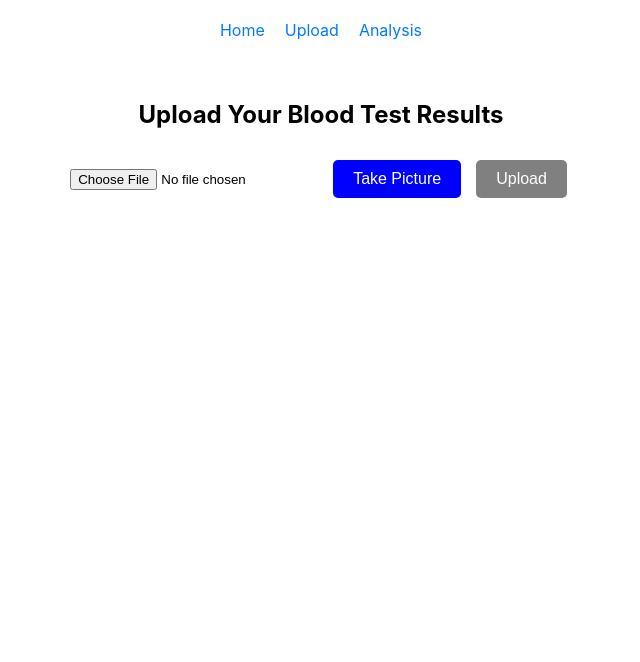
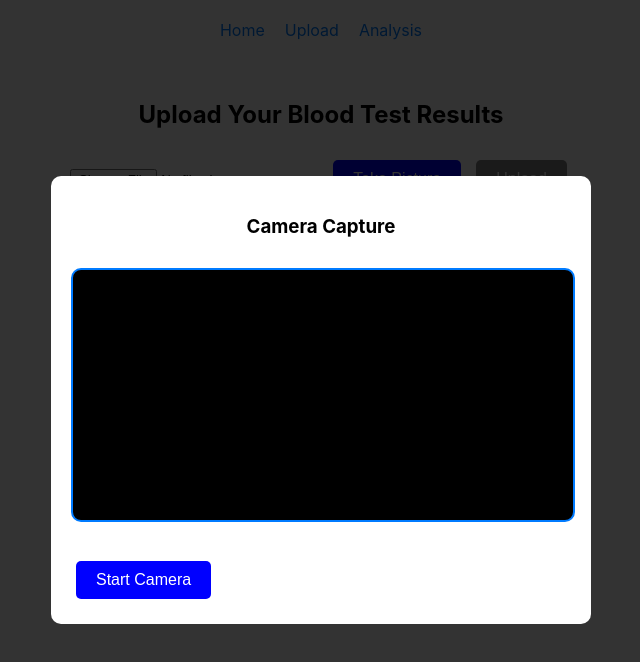
Before and after one commit to Chrisawgey/blood-result-analyzer, a React (Create React App) app: page /upload in a window 1280 px wide. Both pictures are taken after a click on the button "Take Picture". Shown: the top 662 px of the page, without its empty margins (319-959 px from the left). Built offline with nearby package versions, Linux system fonts and the light colour scheme; no server answers.

Commit message:
fix for the camera

```diff
--- a/src/components/Upload.js
+++ b/src/components/Upload.js
@@ -1,7 +1,176 @@
 // src/components/Upload.js
-import React, { useState, useRef, useEffect } from 'react';
+import React, { useState, useRef } from 'react';
 import Tesseract from 'tesseract.js';
 import { toast } from 'react-toastify';
+
+// New CameraCapture Component
+const CameraCapture = ({ setCapturedImage, setFile, setShowCameraModal }) => {
+  const videoRef = useRef(null);
+  const canvasRef = useRef(null);
+  const [stream, setStream] = useState(null);
+
+  const startCamera = async () => {
+    try {
+      const userStream = await navigator.mediaDevices.getUserMedia({
+        video: {
+          width: { ideal: 1280 },
+          height: { ideal: 720 },
+          facingMode: 'environment'
+        }
+      });
+
+      if (videoRef.current) {
+        videoRef.current.srcObject = userStream;
+        videoRef.current.onloadedmetadata = () => {
+          videoRef.current.play();
+        };
+      }
+      setStream(userStream);
+    } catch (error) {
+      console.error('Camera access error:', error);
+      toast.error('Error accessing camera. Please check permissions.', { style: { color: 'black' } });
+    }
+  };
+
+  const stopCamera = () => {
+    if (stream) {
+      stream.getTracks().forEach(track => track.stop());
+      setStream(null);
+    }
+  };
+
+  const takePicture = () => {
+    if (!videoRef.current || !canvasRef.current) {
+      toast.error('Camera is not ready yet!', { style: { color: 'black' } });
+      return;
+    }
+
+    const video = videoRef.current;
+    const canvas = canvasRef.current;
+    const context = canvas.getContext('2d');
+
+    if (video.videoWidth === 0 || video.videoHeight === 0) {
+      toast.error('Error capturing image. Please try again.', { style: { color: 'black' } });
+      return;
+    }
+
+    canvas.width = video.videoWidth;
+    canvas.height = video.videoHeight;
+    context.drawImage(video, 0, 0, canvas.width, canvas.height);
+
+    const imageData = canvas.toDataURL('image/png');
+
+    // Convert data URL to Blob
+    const byteCharacters = atob(imageData.split(',')[1]);
+    const byteNumbers = new Array(byteCharacters.length);
+    for (let i = 0; i < byteCharacters.length; i++) {
+      byteNumbers[i] = byteCharacters.charCodeAt(i);
+    }
+    const byteArray = new Uint8Array(byteNumbers);
+    const blob = new Blob([byteArray], { type: 'image/png' });
+
+    setCapturedImage(imageData);
+    setFile(new File([blob], 'captured-image.png', { type: 'image/png' }));
+
+    stopCamera();
+    setShowCameraModal(false);
+    toast.success('Picture captured!', { style: { color: 'black' } });
+  };
+
+  return (
+    <div
+      style={{
+        position: 'fixed',
+        top: '0',
+        left: '0',
+        width: '100%',
+        height: '100%',
+        backgroundColor: 'rgba(0, 0, 0, 0.8)',
+        display: 'flex',
+        justifyContent: 'center',
+        alignItems: 'center',
+        zIndex: 1000,
+      }}
+    >
+      <div
+        style={{
+          backgroundColor: 'white',
+          padding: '20px',
+          borderRadius: '10px',
+          width: '90%',
+          maxWidth: '500px'
+        }}
+      >
+        <h3>Camera Capture</h3>
+        <video
+          ref={videoRef}
+          autoPlay
+          playsInline
+          style={{
+            width: '100%',
+            maxHeight: '400px',
+            backgroundColor: 'black'
+          }}
+        ></video>
+        <canvas ref={canvasRef} style={{ display: 'none' }}></canvas>
+
+        <div style={{
+          display: 'flex',
+          justifyContent: 'space-between',
+          marginTop: '20px'
+        }}>
+          {!stream ? (
+            <button
+              onClick={startCamera}
+              style={{
+                backgroundColor: 'blue',
+                color: 'white',
+                padding: '10px 20px',
+                border: 'none',
+                borderRadius: '5px',
+                cursor: 'pointer'
+              }}
+            >
+              Start Camera
+            </button>
+          ) : (
+            <>
+              <button
+                onClick={takePicture}
+                style={{
+                  backgroundColor: 'green',
+                  color: 'white',
+                  padding: '10px 20px',
+                  border: 'none',
+                  borderRadius: '5px',
+                  cursor: 'pointer'
+                }}
+              >
+                Capture
+              </button>
+              <button
+                onClick={() => {
+                  stopCamera();
+                  setShowCameraModal(false);
+                }}
+                style={{
+                  backgroundColor: 'red',
+                  color: 'white',
+                  padding: '10px 20px',
+                  border: 'none',
+                  borderRadius: '5px',
+                  cursor: 'pointer'
+                }}
+              >
+                Close
+              </button>
+            </>
+          )}
+        </div>
+      </div>
+    </div>
+  );
+};
 
 function Upload() {
   const [file, setFile] = useState(null);
@@ -9,8 +178,6 @@ function Upload() {
   const [isUploading, setIsUploading] = useState(false);
   const [showCameraModal, setShowCameraModal] = useState(false);
   const [capturedImage, setCapturedImage] = useState(null);
-  const videoRef = useRef(null);
-  const canvasRef = useRef(null);
 
   // Handle file upload
   const handleFileChange = (e) => {
@@ -20,107 +187,6 @@ function Upload() {
       setCapturedImage(null); // Clear any previously captured image
       toast.success('File selected!', { style: { color: 'black' } });
     }
-  };
-
-  // Improved startCamera method
-  const startCamera = () => {
-    // Check if getUserMedia is supported
-    if (!navigator.mediaDevices || !navigator.mediaDevices.getUserMedia) {
-      toast.error('Camera access not supported in this browser', { style: { color: 'black' } });
-      console.error('getUserMedia is not supported in this browser');
-      return;
-    }
-
-    // Request camera access with more specific constraints
-    navigator.mediaDevices
-      .getUserMedia({
-        video: {
-          width: { ideal: 1280 },
-          height: { ideal: 720 },
-          facingMode: 'environment' // Prefer back camera on mobile devices
-        }
-      })
-      .then((stream) => {
-        if (videoRef.current) {
-          videoRef.current.srcObject = stream;
-
-          // Add event listeners to handle video loading
-          videoRef.current.onloadedmetadata = () => {
-            videoRef.current.play()
-              .then(() => {
-                console.log('Video playback started successfully');
-                setShowCameraModal(true);
-              })
-              .catch(err => {
-                console.error('Error playing video:', err);
-                toast.error('Error starting camera', { style: { color: 'black' } });
-              });
-          };
-
-          // Log stream details for debugging
-          console.log('Camera stream started:', stream);
-          const videoTracks = stream.getVideoTracks();
-          console.log('Video tracks:', videoTracks);
-        }
-      })
-      .catch((err) => {
-        console.error('Detailed camera access error:', err);
-
-        // Provide more specific error messaging
-        if (err.name === 'NotAllowedError') {
-          toast.error('Camera access was denied. Please check your browser permissions.', { style: { color: 'black' } });
-        } else if (err.name === 'NotFoundError') {
-          toast.error('No camera found on this device.', { style: { color: 'black' } });
-        } else {
-          toast.error(`Camera error: ${err.message}`, { style: { color: 'black' } });
-        }
-      });
-  };
-
-  // Stop the camera
-  const stopCamera = () => {
-    if (videoRef.current && videoRef.current.srcObject) {
-      videoRef.current.srcObject.getTracks().forEach((track) => track.stop());
-    }
-  };
-
-  // Capture the image from the camera
-  const takePicture = () => {
-    if (videoRef.current && canvasRef.current) {
-      const video = videoRef.current;
-      const canvas = canvasRef.current;
-      const context = canvas.getContext('2d');
-
-      // Set canvas dimensions to match video stream
-      canvas.width = video.videoWidth;
-      canvas.height = video.videoHeight;
-
-      // Draw the current video frame onto the canvas
-      context.drawImage(video, 0, 0, canvas.width, canvas.height);
-
-      // Convert the canvas image to a data URL and set it as the captured image
-      const imageData = canvas.toDataURL('image/png');
-      setCapturedImage(imageData);
-
-      // Convert the canvas image to a file
-      canvas.toBlob((blob) => {
-        const file = new File([blob], 'captured-image.png', { type: 'image/png' });
-        setFile(file);
-      }, 'image/png');
-
-      // Stop the camera stream
-      stopCamera();
-      setShowCameraModal(false); // Close the camera modal
-
-      toast.success('Picture captured!', { style: { color: 'black' } });
-    }
-  };
-
-  // Retake the picture
-  const retakePicture = () => {
-    setCapturedImage(null);
-    setFile(null);
-    startCamera(); // Restart the camera
   };
 
   // Process the file (uploaded or captured)
@@ -168,13 +234,6 @@ function Upload() {
     }
   };
 
-  // Clean up the camera stream when the component unmounts
-  useEffect(() => {
-    return () => {
-      stopCamera();
-    };
-  }, []);
-
   return (
     <div style={{ textAlign: 'center', padding: '20px' }}>
       <h2>Upload Your Blood Test Results</h2>
@@ -184,7 +243,7 @@ function Upload() {
 
       {/* Take Picture Button */}
       <button
-        onClick={startCamera}
+        onClick={() => setShowCameraModal(true)}
         style={{ marginLeft: '10px', backgroundColor: 'blue', color: 'white' }}
         disabled={showCameraModal || !!capturedImage}
       >
@@ -206,59 +265,12 @@ function Upload() {
 
       {/* Camera Modal */}
       {showCameraModal && (
-        <div
-          style={{
-            position: 'fixed',
-            top: '0',
-            left: '0',
-            width: '100%',
-            height: '100%',
-            backgroundColor: 'rgba(0, 0, 0, 0.8)',
-            display: 'flex',
-            justifyContent: 'center',
-            alignItems: 'center',
-            zIndex: 1000,
-          }}
-        >
-          <div style={{ backgroundColor: 'white', padding: '20px', borderRadius: '10px' }}>
-            <h3>Camera Preview</h3>
-            <video
-              ref={videoRef}
-              autoPlay
-              playsInline
-              style={{ width: '300px', height: '200px', border: '1px solid black' }}
-            ></video>
-            <button
-              onClick={takePicture}
-              style={{
-                display: 'block',
-                margin: '10px auto',
-                backgroundColor: 'green',
-                color: 'white',
-              }}
-            >
-              Capture
-            </button>
-            <button
-              onClick={() => {
-                stopCamera();
-                setShowCameraModal(false);
-              }}
-              style={{
-                display: 'block',
-                margin: '10px auto',
-                backgroundColor: 'red',
-                color: 'white',
-              }}
-            >
-              Close Camera
-            </button>
-          </div>
-        </div>
+        <CameraCapture
+          setCapturedImage={setCapturedImage}
+          setFile={setFile}
+          setShowCameraModal={setShowCameraModal}
+        />
       )}
-
-      {/* Canvas for Capturing Image (Hidden) */}
-      <canvas ref={canvasRef} width="300" height="200" style={{ display: 'none' }}></canvas>
 
       {/* Display Captured Image */}
       {capturedImage && (
@@ -270,7 +282,10 @@ function Upload() {
             style={{ width: '300px', height: '200px', border: '1px solid black' }}
           />
           <button
-            onClick={retakePicture}
+            onClick={() => {
+              setCapturedImage(null);
+              setFile(null);
+            }}
             style={{ marginTop: '10px', backgroundColor: 'red', color: 'white' }}
           >
             Retake Picture
```
